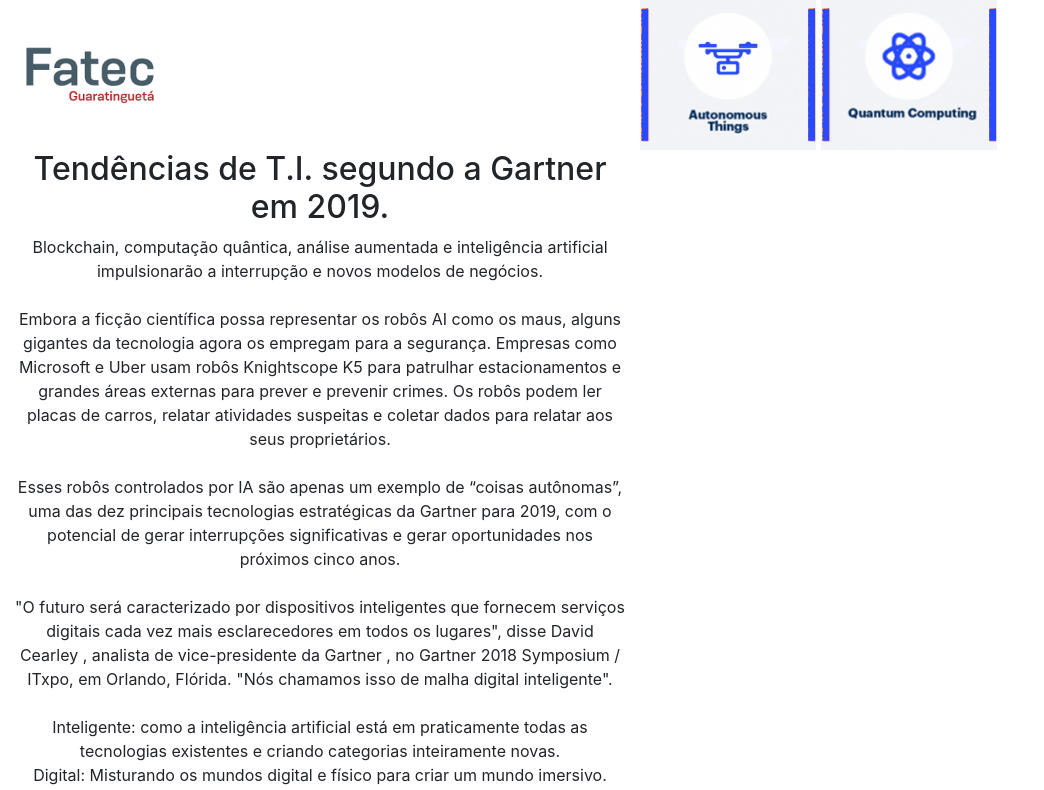
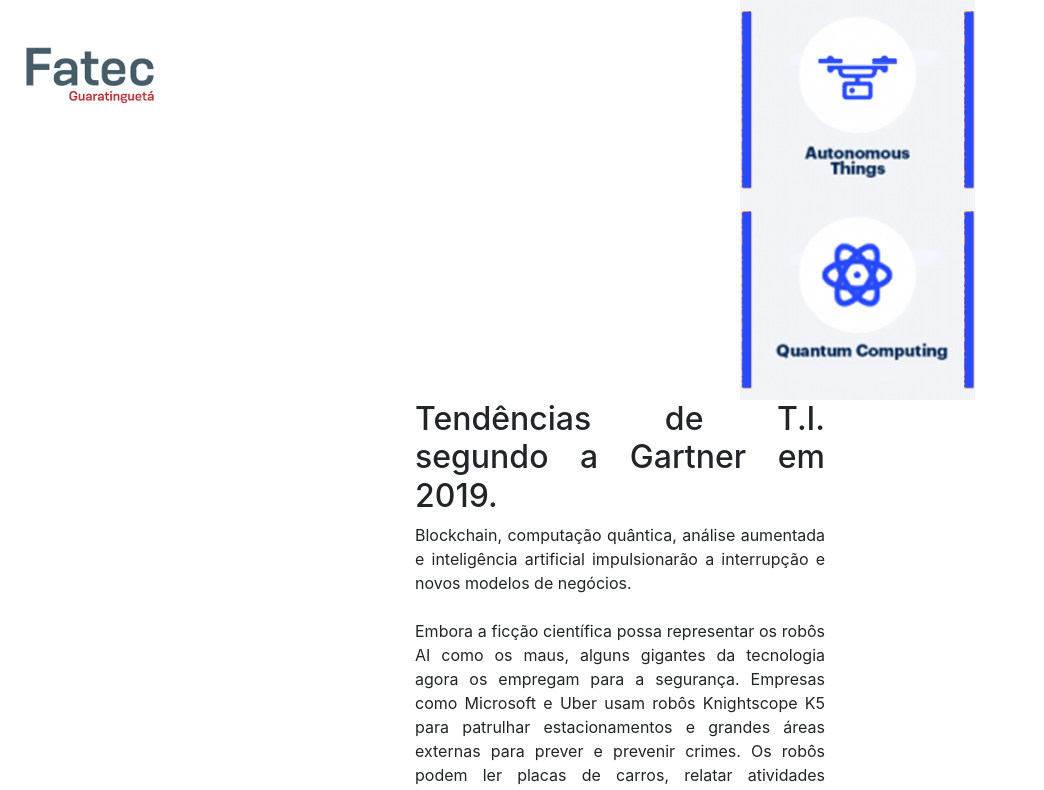
Before and after one commit to Mezef/Fatec-Atividade-4, a plain HTML site: page index.html in a window 1280 px wide. Shown: the top 790 px of the page, without its empty margins (0-1044 px from the left). Drawn offline with Linux system fonts and the light colour scheme.

Commit message:
Pequenas mudanças
Mudanças no style.css e index.html.

```diff
--- a/css/style.css
+++ b/css/style.css
@@ -3,7 +3,13 @@
 }
 
 #tope img {
-	height: 150px;
+	margin-left: 100px;
+	margin-right: 10px;
+	height: 200px;
+}
+
+#body {
+	margin-left: 400px;
 }
 
 #footerd img {
--- a/index.html
+++ b/index.html
@@ -35,10 +35,10 @@
 		<!--BODY B-->
 		<div id="body">
 			<section class="row">
-				<div class="col-12 col-md-6 text-center">
+				<div class="col-12 col-md-6 text-justify">
 					<h2>Tendências de T.I. segundo a Gartner em 2019.</h2>
 
-					<div class="text-center">
+					<div class="text-justify">
 						<p>
 							Blockchain, computação quântica, análise aumentada e inteligência artificial impulsionarão a interrupção e novos modelos de negócios.
 							<br><br>
```
